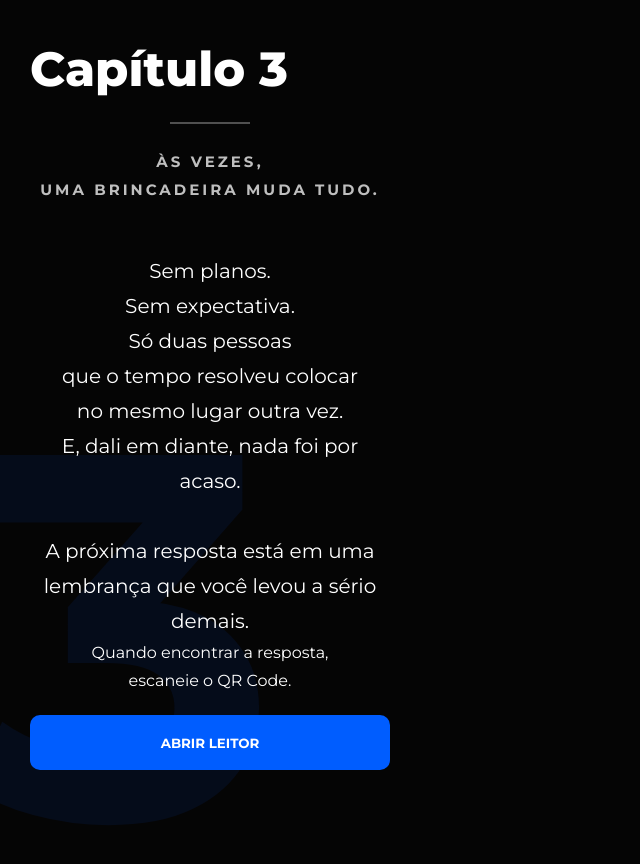
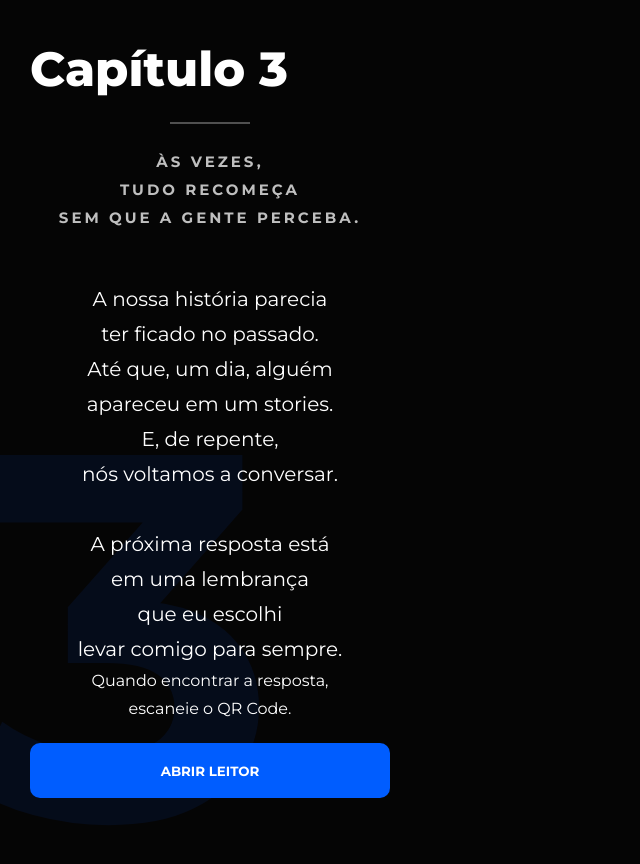
Before and after one commit to LarissaBCarv/capitulo-5, a React (Vite) app: page /chapter3 in a window 1280 px wide. Shown: the top 864 px of the page, without its empty margins (0-640 px from the left). Built offline with nearby package versions, Linux system fonts and the light colour scheme.

Commit message:
Primeira versão

```diff
--- a/src/pages/Chapter3/Chapter3.jsx
+++ b/src/pages/Chapter3/Chapter3.jsx
@@ -16,24 +16,32 @@ function Chapter3() {
         <h2>
           ÀS VEZES,
           <br />
-          UMA BRINCADEIRA MUDA TUDO.
+          TUDO RECOMEÇA
+          <br />
+          SEM QUE A GENTE PERCEBA.
         </h2>
 
         <p className="story">
-          Sem planos.
+          A nossa história parecia
           <br />
-          Sem expectativa.
+          ter ficado no passado.
           <br />
-          Só duas pessoas
+          Até que, um dia, alguém
           <br />
-          que o tempo resolveu colocar
+          apareceu em um stories.
           <br />
-          no mesmo lugar outra vez.
+          E, de repente,
           <br />
-          E, dali em diante, nada foi por acaso.
+          nós voltamos a conversar.
           <br />
-          <br />A próxima resposta está em uma <br />
-          lembrança que você levou a sério demais.
+          <br />
+          A próxima resposta está
+          <br />
+          em uma lembrança
+          <br />
+          que eu escolhi
+          <br />
+          levar comigo para sempre.
         </p>
 
         <div className="footer">
```
